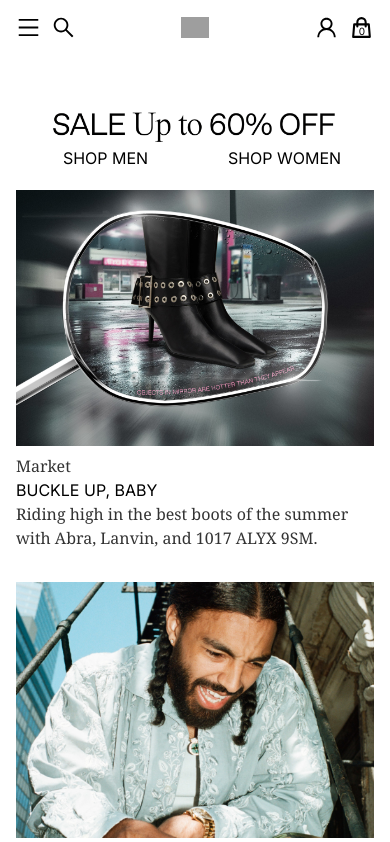
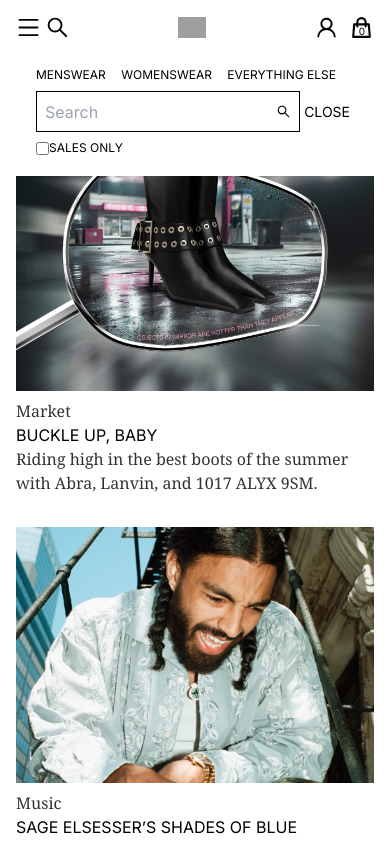
Before and after one commit to Noname397/ssense-clone, a React (Create React App) app: page / in a window 390 px wide. Shown: the top 842 px of the page. Built offline with nearby package versions, Linux system fonts and the light colour scheme; grey boxes are pictures that could not be loaded.

Commit message:
added mobile search bar

```diff
--- a/src/components/Footer/Footer.js
+++ b/src/components/Footer/Footer.js
@@ -89,7 +89,7 @@ const Footer = () => {
         </ul>
       </nav>
 
-      <ul className="hidden lg:flex justify-between px-[80px] pt-4 min-w-[650px]">
+      <ul className="hidden lg:flex justify-between px-[100px] pt-4 min-w-[650px]">
         <li className="text-[10px] text-[#888]">© 2023 ssense.com</li>
         <li className="text-[10px] text-[#888]">Terms and conditions</li>
         <li className="text-[10px] text-[#888]">Privacy Policy</li>
--- a/src/components/Navbar/Navbar.js
+++ b/src/components/Navbar/Navbar.js
@@ -6,15 +6,16 @@ import {
   AiOutlineUser,
 } from "react-icons/ai";
 import { HiOutlineShoppingBag } from "react-icons/hi";
+import SearchBar from "./SearchBar/SearchBar";
 const Navbar = () => {
   const [mobileMenu, setMobileMenu] = useState(false);
   function menuHandlder() {
     setMobileMenu(!mobileMenu);
   }
   return (
-    <div>
+    <div className="fixed top-0 left-0 w-full">
       <header className="bg-white h-[55px] flex justify-between items-center w-full px-4 sm:px-9 relative">
-        <div className="w-[60px] flex justify-between lg:hidden">
+        <div className="grid grid-cols-2 gap-x-1 lg:hidden">
           <AiOutlineMenu
             size={25}
             onClick={menuHandlder}
@@ -28,7 +29,8 @@ const Navbar = () => {
             }}
           ></AiOutlineMenu>
 
-          <AiOutlineSearch size={25}
+          <AiOutlineSearch
+            size={25}
             onMouseOver={(e) => {
               e.currentTarget.style.cursor = "pointer";
               // Add your additional mouseover logic here
@@ -38,6 +40,7 @@ const Navbar = () => {
               // Add your additional mouseleave logic here
             }}
           ></AiOutlineSearch>
+          <SearchBar />
         </div>
 
         <ul className="hidden lg:flex w-[40%] justify-between min-w-[450px]">
--- /dev/null
+++ b/src/components/Navbar/SearchBar/SearchBar.js
@@ -0,0 +1,30 @@
+import {
+    AiOutlineMenu,
+    AiOutlineSearch,
+    AiOutlineShopping,
+    AiOutlineUser,
+  } from "react-icons/ai";
+const SearchBar = () => {
+  return (
+    <div className="absolute top-[55px] left-0 w-full px-9 py-3 bg-white">
+      <div className="flex justify-between top-0 left-0 w-[300px]">
+        <a href="" className="text-xs">MENSWEAR</a>
+        <a href="" className="text-xs">WOMENSWEAR</a>
+        <a href="" className="text-xs">EVERYTHING ELSE</a>
+      </div>
+      <div className="pt-2 flex">
+        <div className="border border-black flex items-center px-2 h-[41px] w-full">
+            <input type="text"  className="focus:outline-none h-full w-full" placeholder="Search" />
+            <AiOutlineSearch className="h-full"> </AiOutlineSearch>
+        </div>
+        <button className="text-sm px-1">CLOSE</button>
+      </div>
+      <div className="py-2 flex items-center">
+        <input type="checkbox" name="sales" id="sales" />
+        <label className="text-xs" htmlFor="sales">SALES ONLY</label>
+      </div>
+    </div>
+  );
+};
+
+export default SearchBar;
```
